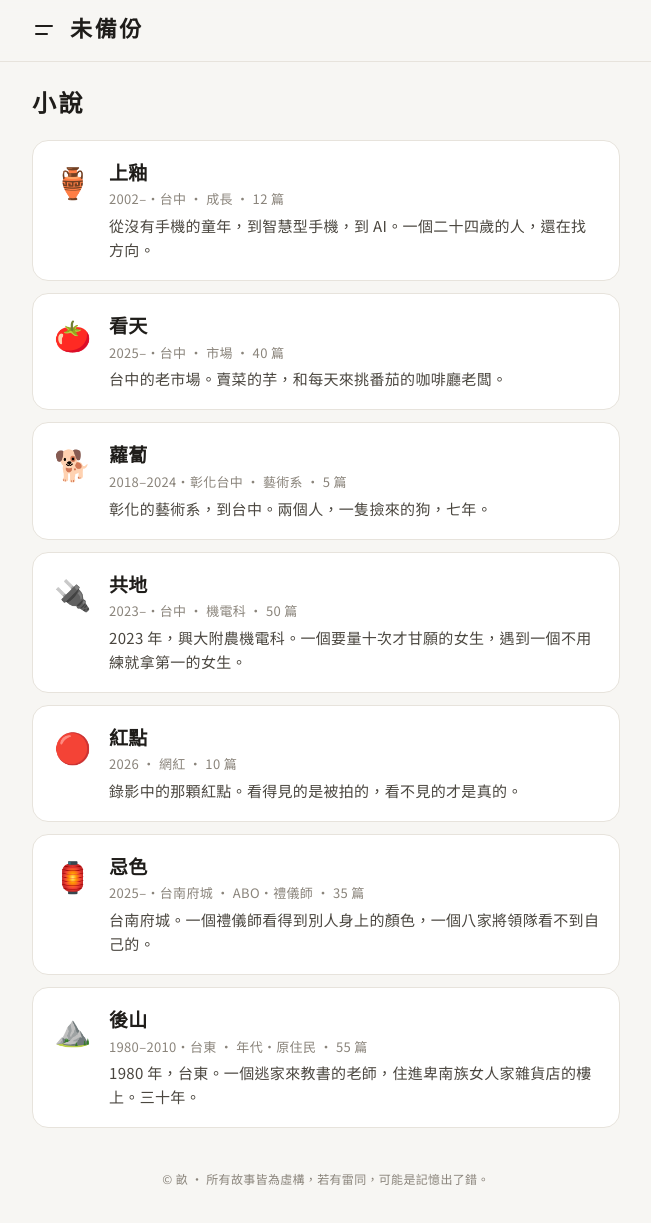
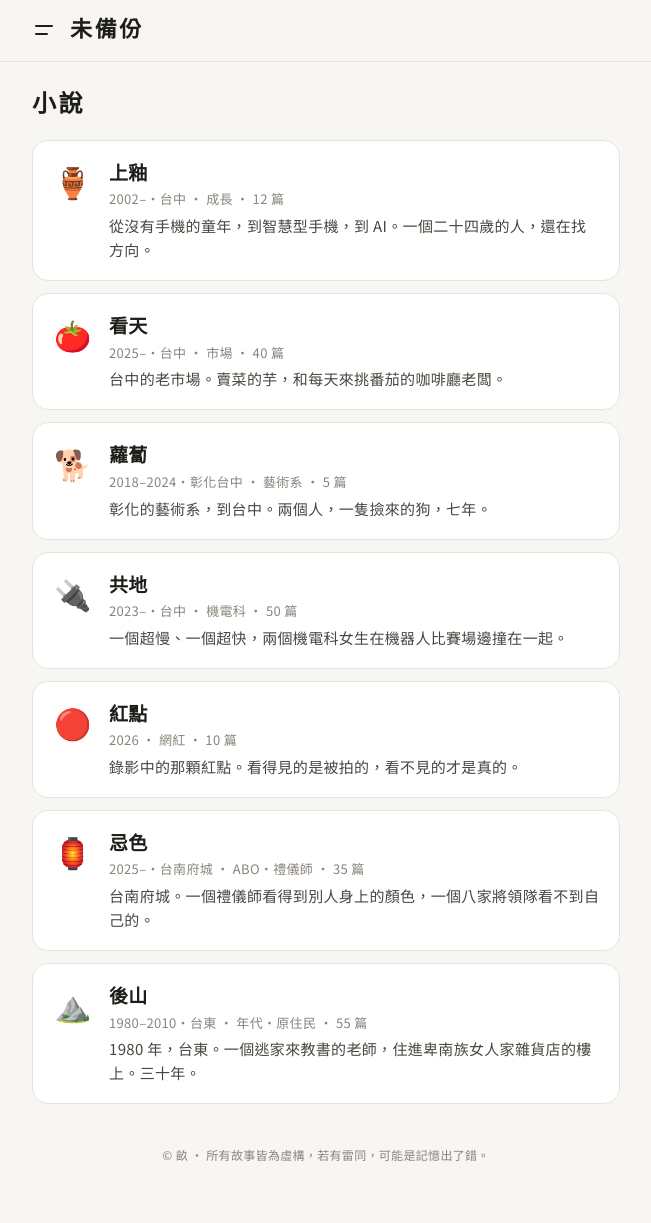
Before and after one commit to Sierra2121/weibeifen, a Jekyll site: the page built from novels.html, in a window 1280 px wide and 1223 px high. Shown: the whole window, without its empty margins (314-965 px from the left). Built offline with Jekyll 4.4.1, drawn with Linux system fonts in a browser that asks for light colours.

Commit message:
更新《共地》介紹：改短、改輕鬆
Co-Authored-By: Claude Opus 5.5 <noreply@anthropic.com>
Claude-Session: https://claude.ai/code/session_01VPttWS7DkrxQpaNPMDE4og

```diff
--- a/_data/novels.yml
+++ b/_data/novels.yml
@@ -28,9 +28,9 @@ gongdi:
   era: 2023–・台中
   tag: 機電科
   icon: 🔌
-  blurb: 2023 年，興大附農機電科。一個要量十次才甘願的女生，遇到一個不用練就拿第一的女生。
+  blurb: 一個超慢、一個超快，兩個機電科女生在機器人比賽場邊撞在一起。
   tags: [校園, 機電科, 甜, 台中]
-  intro: 2023 年，興大附農機電科的川，在機器人比賽遇到台中高工的萌。一個量十次才甘願，一個不用練就拿第一。整本都是川自己的紀錄：配線、跑步、約會，還有一起選科大。
+  intro: 川什麼都要量十次，萌什麼都不練還拿第一。2023 年的機器人比賽，她們認識了。接下來是一起跑步、吃東西、看電影、偶爾吵架，還有煩惱要念哪間科大。萌一篇都沒寫，但川寫的每一篇都是她。
 hongdian:
   title: 紅點
   era: 2026
```
